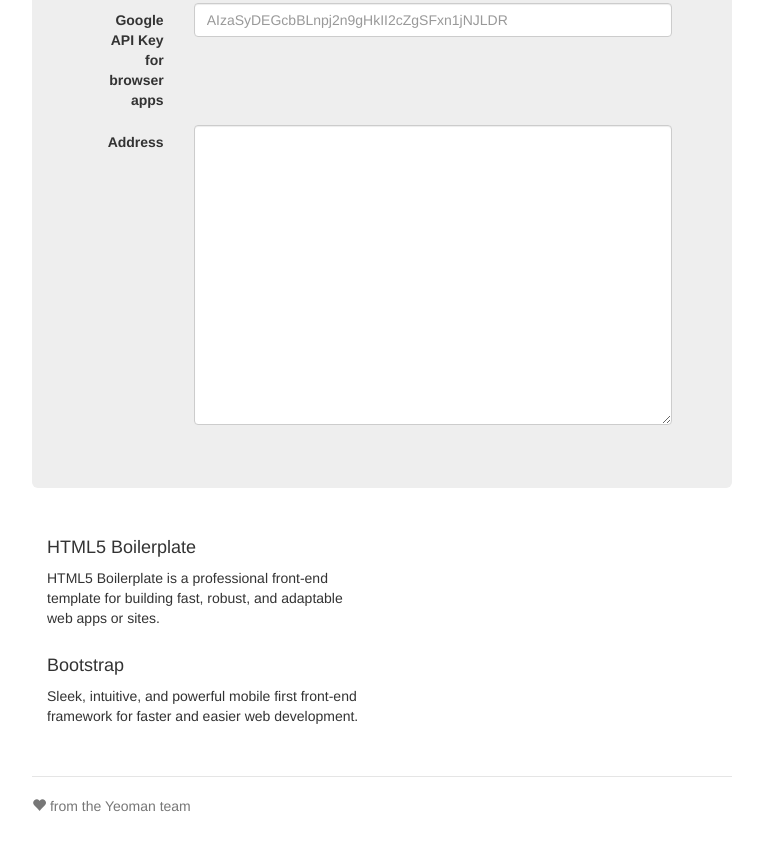
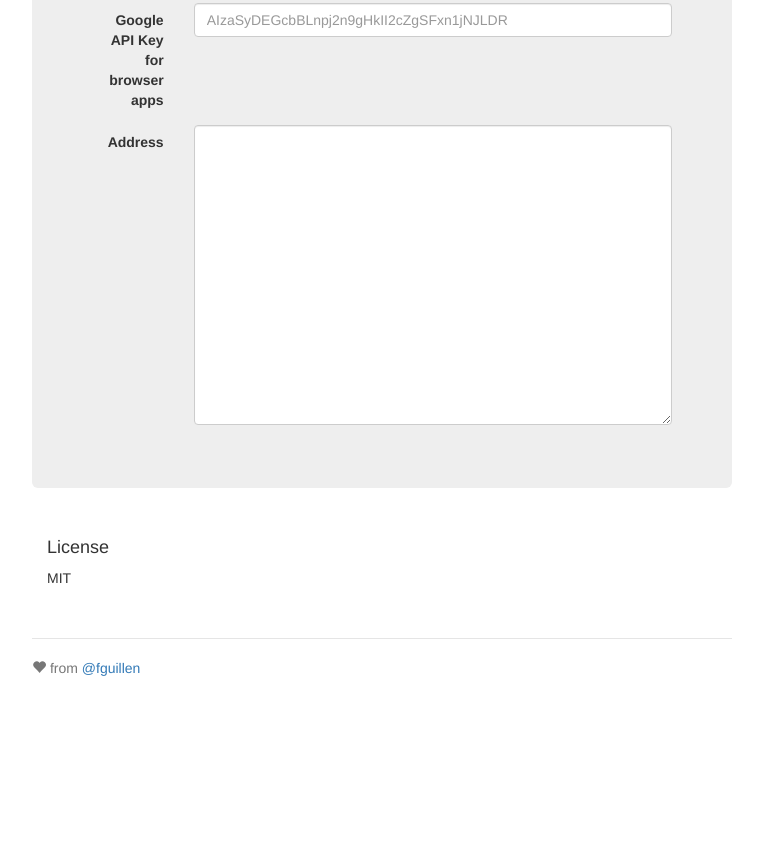
Before and after one commit to fguillen/GeolocationHTML5, a website: page app/index.html in a window 1280 px wide. Shown: the part 1681-2527 px from the top of the page, without its empty margins (258-1021 px from the left). After the commit the page ends 2389 px from the top, so only its background shows below. Drawn offline with nearby package versions, Linux system fonts and the light colour scheme; some packages are replaced by stand-ins of ours; files that its build step writes are made by us from their sources.

Commit message:
README and so

```diff
--- a/app/index.html
+++ b/app/index.html
@@ -34,7 +34,7 @@
       <div class="jumbotron">
         <div class="text-left">
           <h1>Checking HTML5 Geolocation</h1>
-          <p class="lead">Always a pleasure scaffolding your apps.</p>
+          <p class="lead">A playground project for the HTML5 geolocation API</p>
 
 
           <h3>Position Options</h3>
@@ -212,16 +212,13 @@
 
       <div class="row marketing">
         <div class="col-lg-6">
-          <h4>HTML5 Boilerplate</h4>
-          <p>HTML5 Boilerplate is a professional front-end template for building fast, robust, and adaptable web apps or sites.</p>
-
-          <h4>Bootstrap</h4>
-          <p>Sleek, intuitive, and powerful mobile first front-end framework for faster and easier web development.</p>
+          <h4>License</h4>
+          <p>MIT</p>
         </div>
       </div>
 
       <div class="footer">
-        <p><span class="glyphicon glyphicon-heart"></span> from the Yeoman team</p>
+        <p><span class="glyphicon glyphicon-heart"></span> from <a href="https://twitter.com/fguillen">@fguillen</a></p>
       </div>
 
     </div>
```
Also changed, not shown: README.md (added).
